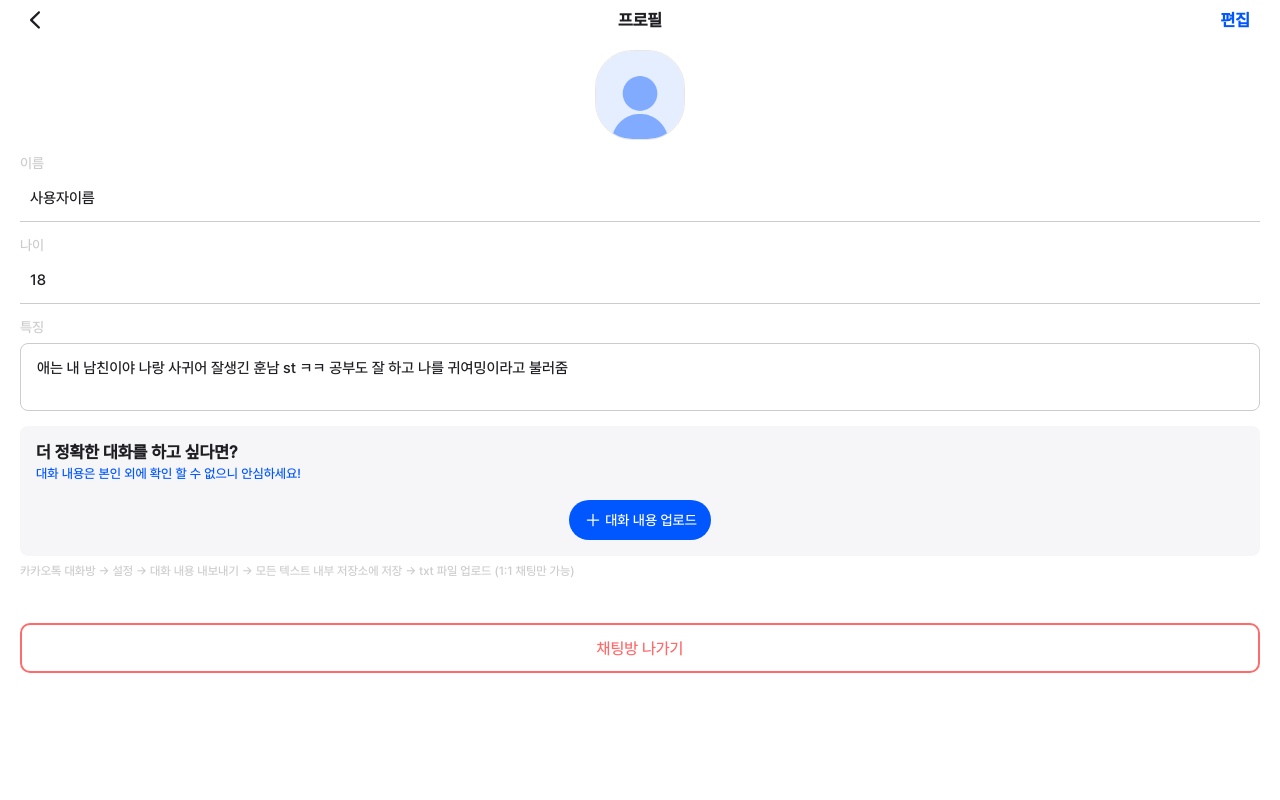
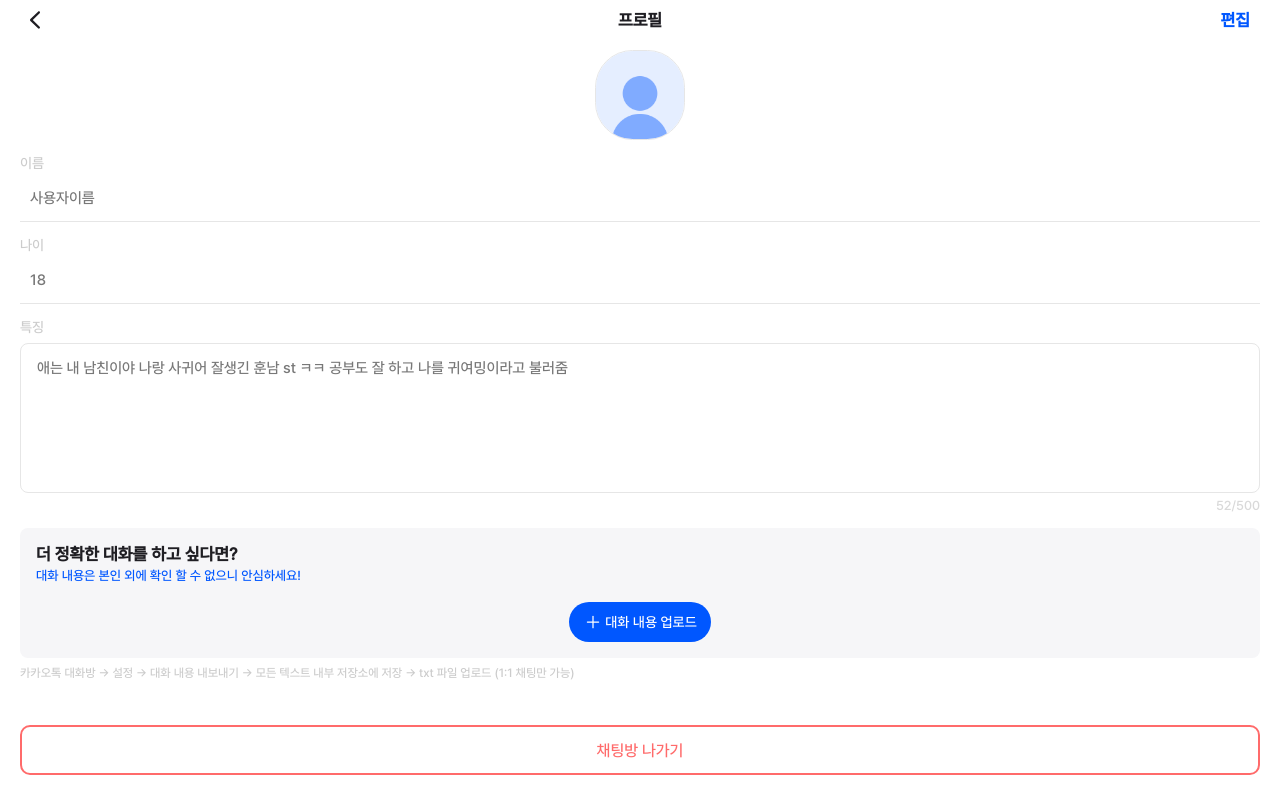
Before and after one commit to Legend-Situation/Mimic_Front, a React (Create React App) app: page /UserProfile in a window 1280 px wide. Built offline with nearby package versions, Linux system fonts and the light colour scheme.

Commit message:
ADD :: 편집

```diff
--- a/src/components/Headers/MainHeader/index.tsx
+++ b/src/components/Headers/MainHeader/index.tsx
@@ -1,5 +1,5 @@
 // 라이브러리
-import React, { useState } from 'react';
+import React from 'react';
 
 // 파일
 import * as _ from './style';
@@ -11,22 +11,21 @@ interface MainHeaderProps {
   title: string;
   propertyIcon?: boolean;
   control?: '편집' | '저장';
+  isEditing: boolean;
+  onControlClick: () => void;
 }
 
 const MainHeader = ({
   title,
   propertyIcon = false,
-  control
+  control,
+  isEditing,
+  onControlClick,
 }: MainHeaderProps) => {
   const navigate = useNavigate();
-  const [isEditing, setIsEditing] = useState(control === '저장');
 
   const handleBackIcon = () => {
     navigate(-1);
-  };
-
-  const handleControlClick = () => {
-    setIsEditing(!isEditing);
   };
 
   return (
@@ -45,7 +44,7 @@ const MainHeader = ({
       {control ? (
         <_.MainHeader_Control
           control={isEditing ? '저장' : '편집'}
-          onClick={handleControlClick}
+          onClick={onControlClick}
         >
           {isEditing ? '저장' : '편집'}
         </_.MainHeader_Control>
--- a/src/components/common/LineInputLayout/index.tsx
+++ b/src/components/common/LineInputLayout/index.tsx
@@ -2,19 +2,28 @@ import React from 'react';
 import * as _ from './style';
 
 interface LineInputLayoutProps {
-  label?: string;
-  placeholder?: string;
+  label: string;
+  placeholder: string;
   value: string;
   onChange: (e: React.ChangeEvent<HTMLInputElement>) => void;
+  isEditing: boolean;
 }
 
-const LineInputLayout = ({ label, placeholder, value }: LineInputLayoutProps) => {
+const LineInputLayout = ({
+  label,
+  placeholder,
+  value,
+  onChange,
+  isEditing,
+}: LineInputLayoutProps) => {
   return (
     <_.LineInputLayout_Container>
-      {label && <_.LineInputLayout_Label>{label}</_.LineInputLayout_Label>}
+      <_.LineInputLayout_Label>{label}</_.LineInputLayout_Label>
       <_.LineInputLayout_Input
         placeholder={placeholder}
         value={value}
+        onChange={onChange}
+        disabled={!isEditing}
       />
     </_.LineInputLayout_Container>
   );
--- a/src/components/common/LineInputLayout/style.ts
+++ b/src/components/common/LineInputLayout/style.ts
@@ -6,21 +6,21 @@ export const LineInputLayout_Container = styled.div`
   flex-direction: column;
   width: 100%;
   gap: 4px;
-`;
+  `;
 
 export const LineInputLayout_Label = styled.label`
   font-size: 14px;
   color: ${theme.gray[300]};
-`;
+  `;
 
 export const LineInputLayout_Input = styled.input<{ disabled?: boolean }>`
   font-size: 15px;
+  background-color: #fff;
   color: ${theme.gray.black};
   border: none;
-  border-bottom: 1px solid ${theme.gray[300]};
+  border-bottom: 1px solid ${theme.gray[100]};
   padding: 14px 10px;
   outline: none;
-  background-color: ${({ disabled }) => (disabled ? theme.gray[100] : 'transparent')};
   color: ${({ disabled }) => (disabled ? theme.gray[500] : theme.gray.black)};
 
   &::placeholder {
--- a/src/components/common/TraitsInputLayout/index.tsx
+++ b/src/components/common/TraitsInputLayout/index.tsx
@@ -1,25 +1,43 @@
-import React from 'react';
+import React, { useState, useEffect } from 'react';
 import * as _ from './style';
 
 interface TraitsInputLayoutProps {
   traits: string;
   onTraitsChange: (e: React.ChangeEvent<HTMLTextAreaElement>) => void;
-  maxLength: number;
+  isEditing: boolean;
 }
 
-const TraitsInputLayout = ({ traits, onTraitsChange, maxLength }: TraitsInputLayoutProps) => {
-  const traitsLength = traits.length;
+const TraitsInputLayout = ({ traits, onTraitsChange, isEditing }: TraitsInputLayoutProps) => {
+  const [inputValue, setInputValue] = useState(traits);
+  const maxLength = 500;
+
+  useEffect(() => {
+    setInputValue(traits);
+  }, [traits]);
+
+  const handleInputChange = (e: React.ChangeEvent<HTMLTextAreaElement>) => {
+    const { value } = e.target;
+    if (value.length <= maxLength) {
+      setInputValue(value);
+      onTraitsChange(e);
+    }
+  };
+
+  const traitsLength = inputValue.length;
 
   return (
     <_.TraitsInputLayout_Container>
-      <_.TraitsInputLayout_Label>특징</_.TraitsInputLayout_Label>
       <_.TraitsInputLayout_TraitsInput
         placeholder="상대방에 대해 알려주세요! (말투, 성격, mbti, 직업, 좋아하는 것 등)"
-        value={traits}
-        onChange={onTraitsChange}
+        value={inputValue}
+        onChange={handleInputChange}
         maxLength={maxLength}
+        isEditing={isEditing}
+        disabled={!isEditing}
       />
-      <_.TraitsInputLayout_CharCount>{traitsLength}/{maxLength}</_.TraitsInputLayout_CharCount>
+      <_.TraitsInputLayout_CharCount>
+        {traitsLength}/{maxLength}
+      </_.TraitsInputLayout_CharCount>
     </_.TraitsInputLayout_Container>
   );
 };
--- a/src/components/common/TraitsInputLayout/style.ts
+++ b/src/components/common/TraitsInputLayout/style.ts
@@ -3,29 +3,18 @@ import { theme } from 'lib/utils/style/theme';
 
 export const TraitsInputLayout_Container = styled.div`
   width: 100%;
-  gap: 8px;
 `;
 
-export const TraitsInputLayout_Label = styled.label`
-  display: block;
-  margin-bottom: 8px;
-  font-size: 16px;
-  font-weight: 500;
-  color: ${theme.gray.black};
-
-  &::after {
-    content: ' *';
-    color: ${theme.sub.red};
-  }
-`;
-
-export const TraitsInputLayout_TraitsInput = styled.textarea`
+export const TraitsInputLayout_TraitsInput = styled.textarea<{
+  isEditing: boolean;
+}>`
+  background-color: #fff;
   display: flex;
   height: 160px;
   padding: 15px 16px;
   border-radius: 8px;
   border: 1px solid ${theme.gray[100]};
-  color: ${theme.gray.black};
+  color: ${({ disabled }) => (disabled ? theme.gray[500] : theme.gray.black)};
   font-size: 15px;
   font-weight: 500;
   resize: none;
@@ -33,10 +22,13 @@ export const TraitsInputLayout_TraitsInput = styled.textarea`
   max-height: 150px;
   width: 100%;
   height: 150px;
+
   &:focus {
-    border-color: ${theme.primary[6]};
+    border-color: ${({ isEditing }) =>
+      isEditing ? theme.primary[6] : theme.gray[100]};
     outline: none;
   }
+
   &::placeholder {
     color: ${theme.gray[300]};
   }
--- a/src/pages/AddPartner/index.tsx
+++ b/src/pages/AddPartner/index.tsx
@@ -6,7 +6,7 @@ import InputLayout from 'components/common/InputLayout';
 import GenderButton from 'components/common/GenderButton';
 import ChatUpload from 'components/common/ChatUpload';
 import ButtonLayout from 'components/common/ButtonLayout';
-import TraitsInputLayout from 'components/common/TraitsInputLayout';
+import TraitsInputLayout from 'components/common/TraitsInputLayout';  // TraitsInputLayout 컴포넌트 가져오기
 
 const AddPartner = () => {
   const [inputs, setInputs] = useState({
@@ -28,12 +28,10 @@ const AddPartner = () => {
 
   const handleTraitsChange = (e: React.ChangeEvent<HTMLTextAreaElement>) => {
     const { value } = e.target;
-    if (value.length <= 500) {
-      setInputs({
-        ...inputs,
-        traits: value
-      });
-    }
+    setInputs({
+      ...inputs,
+      traits: value
+    });
   };
 
   const handleGenderSelect = (gender: string) => {
@@ -84,11 +82,14 @@ const AddPartner = () => {
               />
             </_.AddPartner_GenderGroup>
           </_.AddPartner_Box>
-          < TraitsInputLayout
+          <_.AddPartner_Box>
+          <_.AddPartner_Label>특징
+            </_.AddPartner_Label>
+          <TraitsInputLayout
             traits={inputs.traits}
             onTraitsChange={handleTraitsChange}
-            maxLength={500}
-          />
+            />
+            </_.AddPartner_Box>
         </_.AddPartner_sectionGap>
         <_.AddPartner_Box>
           <_.AddPartner_UploadLabel>
--- a/src/pages/UserProfile/index.tsx
+++ b/src/pages/UserProfile/index.tsx
@@ -5,35 +5,59 @@ import ProfileLayout_Layout from 'components/common/ProfileLayout';
 import LineInputLayout from 'components/common/LineInputLayout';
 import ChatUpload from 'components/common/ChatUpload';
 import ButtonLayout from 'components/common/ButtonLayout';
+import TraitsInputLayout from 'components/common/TraitsInputLayout';
 
 const UserProfile = () => {
+  const [isEditing, setIsEditing] = useState(false);
   const [name, setName] = useState('사용자이름');
   const [age, setAge] = useState('18');
-  const [description, setDescription] = useState('애는 내 남친이야 나랑 사귀어 잘생긴 훈남 st ㅋㅋ 공부도 잘 하고 나를 귀여밍이라고 불러줌');
+  const [inputs, setInputs] = useState({
+    traits: '애는 내 남친이야 나랑 사귀어 잘생긴 훈남 st ㅋㅋ 공부도 잘 하고 나를 귀여밍이라고 불러줌',
+  });
+
+  const handleTraitsChange = (e: React.ChangeEvent<HTMLTextAreaElement>) => {
+    const { value } = e.target;
+    setInputs({
+      ...inputs,
+      traits: value,
+    });
+  };
+
+  const handleControlClick = () => {
+    setIsEditing(!isEditing);
+  };
 
   return (
     <_.UserProfile_Layout>
-      <MainHeader title="프로필" propertyIcon={false} control="편집" />
+      <MainHeader
+        title="프로필"
+        propertyIcon={false}
+        control="편집"
+        isEditing={isEditing}
+        onControlClick={handleControlClick}
+      />
       <_.UserProfile_Container>
-        <ProfileLayout_Layout edit={false} />
+        <ProfileLayout_Layout edit={isEditing} />
         <LineInputLayout
           label="이름"
           placeholder="사용자이름"
           value={name}
           onChange={(e) => setName(e.target.value)}
+          isEditing={isEditing}
         />
         <LineInputLayout
           label="나이"
           placeholder="18"
           value={age}
           onChange={(e) => setAge(e.target.value)}
+          isEditing={isEditing}
         />
         <_.UserProfile_TextAreaBox>
           <_.UserProfile_Label>특징</_.UserProfile_Label>
-          <_.UserProfile_TextArea
-            placeholder="특징을 입력하세요"
-            value={description}
-            onChange={(e) => setDescription(e.target.value)}
+          <TraitsInputLayout
+            traits={inputs.traits}
+            onTraitsChange={handleTraitsChange}
+            isEditing={isEditing}
           />
         </_.UserProfile_TextAreaBox>
         <ChatUpload />
--- a/src/pages/UserProfile/style.ts
+++ b/src/pages/UserProfile/style.ts
@@ -28,18 +28,3 @@ export const UserProfile_Label = styled.label`
   color: ${theme.gray[300]};
   margin-bottom: 8px;
 `;
-
-export const UserProfile_TextArea = styled.textarea`
-  width: 100%;
-  padding: 15px 16px;
-  border: 1px solid ${theme.gray[300]};
-  border-radius: 8px;
-  font-size: 15px;
-  color: ${theme.gray.black};
-  outline: none;
-  resize: none;
-
-  &::placeholder {
-    color: ${theme.gray[500]};
-  }
-`;
```
